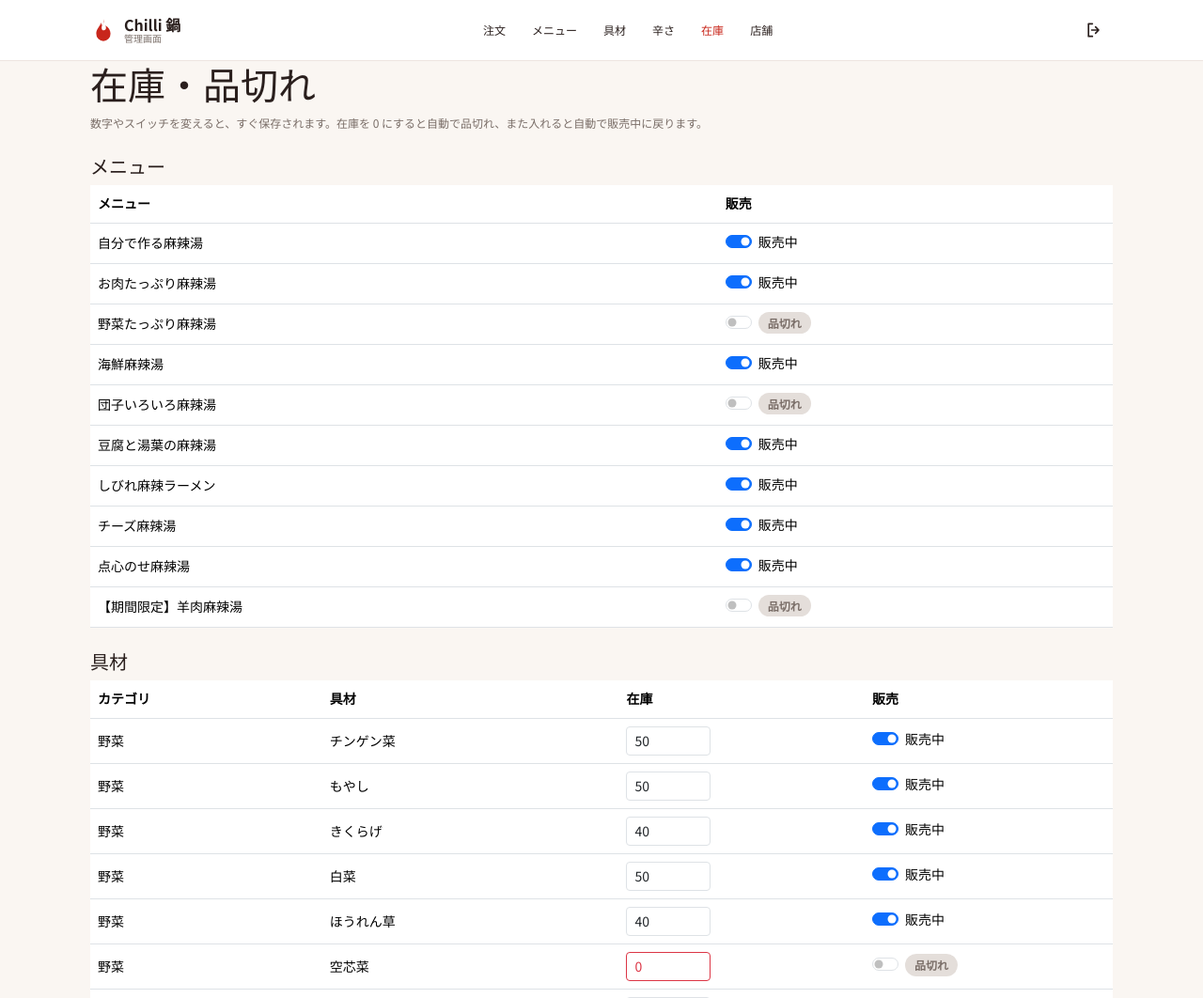
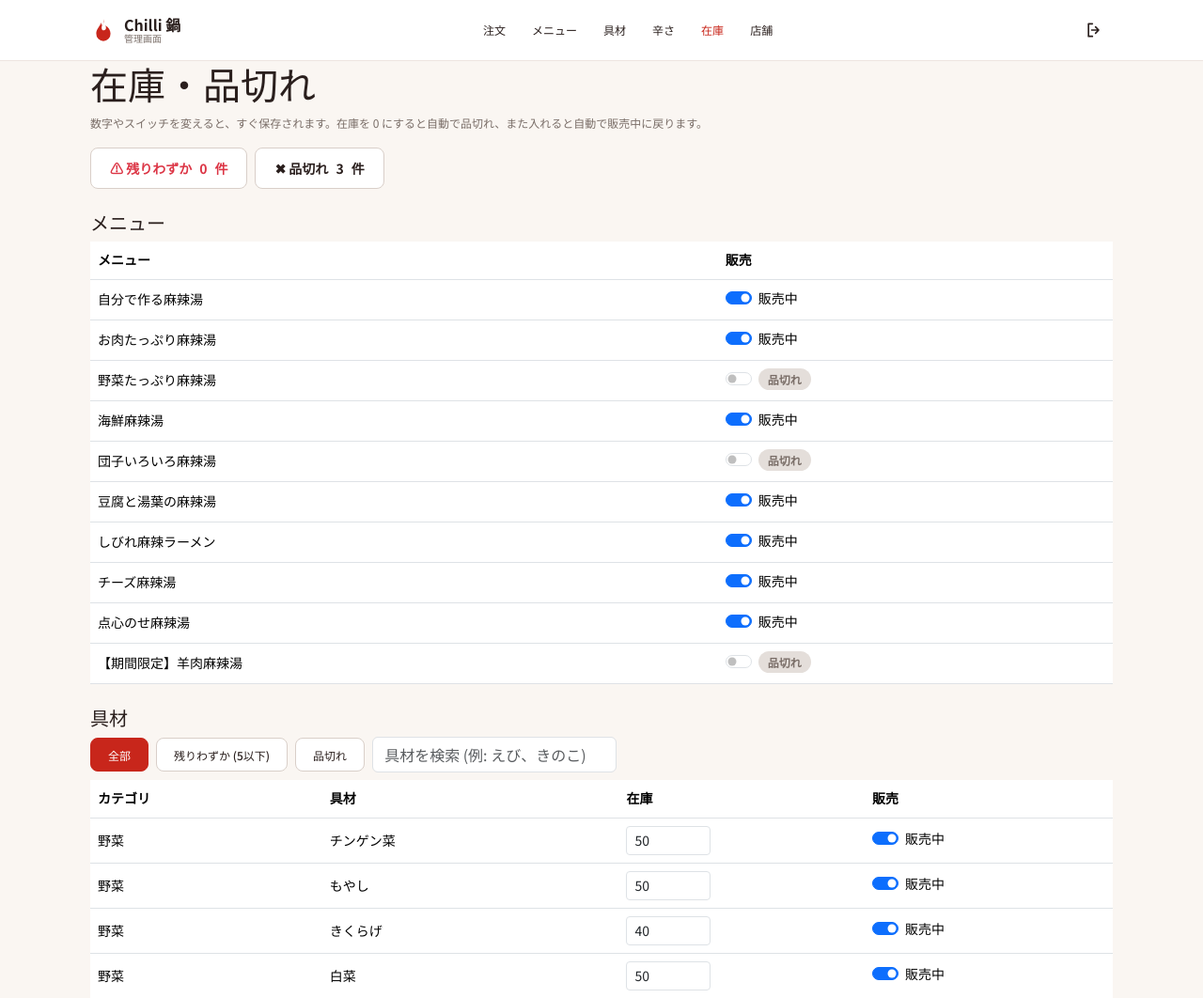
Before and after one commit to Shein1101/Malatang, a PHP site: page /stock.php in a window 1280 px wide. Shown: the top 1062 px of the page at 94% size. Run offline with PHP 8.4, Linux system fonts and the light colour scheme; the visitor is signed in with stand-in values (Sample User, id 1); data comes from the database, SQL or seed files in the repository.

Commit message:
[FEAT] Admin stock page: summary, filter, search; ingredients page: search
- admin/stock.php: 残りわずか / 品切れ summary buttons, filter tabs
  (全部 / 残りわずか / 品切れ) and search (hiragana → katakana OK)
- admin/ingredients.php: search bar, stock shown read-only (red if ≤5),
  保存 sends price only; stock is changed on stock.php
- admin/options.php: move 辛さを追加 form above the table

Co-Authored-By: Claude Opus 5.5 <noreply@anthropic.com>

```diff
--- a/admin/stock.php
+++ b/admin/stock.php
@@ -11,6 +11,12 @@ include '../includes/admin_header.php';
   <p class="caption">数字やスイッチを変えると、すぐ保存されます。在庫を 0 にすると自動で品切れ、また入れると自動で販売中に戻ります。</p>
   <p id="message"></p>
 
+  <!-- 🆕 まとめ: 今すぐ見るべき具材の数 (押すとその一覧にしぼる) -->
+  <div class="d-flex flex-wrap gap-2 mb-3">
+    <button type="button" class="btn btn-outline text-danger" data-filter="low">⚠ 残りわずか <strong id="countLow">-</strong> 件</button>
+    <button type="button" class="btn btn-outline" data-filter="out">✖ 品切れ <strong id="countOut">-</strong> 件</button>
+  </div>
+
   <!-- メニュー (ON / OFF だけ) -->
   <h2 class="h5 mt-4">メニュー</h2>
   <table class="table align-middle">
@@ -19,7 +25,20 @@ include '../includes/admin_header.php';
   </table>
 
   <!-- 具材 (在庫数 + ON / OFF) -->
-  <h2 class="h5 mt-4">具材</h2>
+  <h2 class="h5 mt-4" id="ingTitle">具材</h2>
+
+  <!-- 🆕 しぼりこみ (全部 / 残りわずか / 品切れ) + 検索 -->
+  <div class="d-flex flex-wrap align-items-center gap-2 mb-2">
+    <div class="tabs">
+      <button type="button" class="tab is-active" data-filter="all">全部</button>
+      <button type="button" class="tab" data-filter="low">残りわずか (5以下)</button>
+      <button type="button" class="tab" data-filter="out">品切れ</button>
+    </div>
+    <input id="search" type="search" class="form-control" style="max-width:260px"
+           placeholder="具材を検索 (例: えび、きのこ)" autocomplete="off">
+    <span id="searchCount" class="text-muted small"></span>
+  </div>
+
   <table class="table align-middle">
     <thead><tr><th>カテゴリ</th><th>具材</th><th>在庫</th><th>販売</th></tr></thead>
     <tbody id="ingList"><tr><td colspan="4">読み込み中…</td></tr></tbody>
@@ -62,11 +81,16 @@ async function loadAll() {
   document.getElementById('menuList').innerHTML = rows;
 
   rows = '';
+  let countLow = 0, countOut = 0;
   for (const i of ings.data) {
     // 在庫が 5 以下なら赤くして目立たせる
     const low = i.stock <= 5 ? 'border-danger text-danger' : '';
+    // 🆕 しぼりこみ用: out = 品切れ / low = 販売中だけど残り 5 以下 / ok
+    const state = !i.is_available ? 'out' : (i.stock <= 5 ? 'low' : 'ok');
+    if (state === 'out') countOut++;
+    if (state === 'low') countLow++;
     rows += `
-      <tr>
+      <tr data-state="${state}" data-search="${esc(normalize(i.name + ' ' + i.category_name))}">
         <td>${esc(i.category_name)}</td>
         <td>${esc(i.name)}</td>
         <td><input type="number" min="0" class="form-control form-control-sm ${low}" style="width:90px"
@@ -75,7 +99,58 @@ async function loadAll() {
       </tr>`;
   }
   document.getElementById('ingList').innerHTML = rows;
+  document.getElementById('countLow').textContent = countLow;
+  document.getElementById('countOut').textContent = countOut;
+  filterList();   // 🆕 保存して表を作り直しても、しぼりこみ・検索はそのまま
 }
+
+// 🆕 検索用に文字をそろえる: 小文字にする / ひらがな → カタカナ / 前後の空白をとる
+function normalize(s) {
+  return String(s ?? '').toLowerCase().trim()
+    .replace(/[ぁ-ゖ]/g, c => String.fromCharCode(c.charCodeAt(0) + 0x60));
+}
+
+// 🆕 今のしぼりこみ (all / low / out) と検索の文字に合う行だけ見せる
+let filter = 'all';
+function filterList() {
+  const word = normalize(document.getElementById('search').value);
+  const rows = document.querySelectorAll('#ingList tr[data-state]');
+  let shown = 0;
+  rows.forEach(tr => {
+    const hit = (filter === 'all' || tr.dataset.state === filter)
+             && (word === '' || tr.dataset.search.includes(word));
+    tr.hidden = !hit;
+    if (hit) shown++;
+  });
+
+  // 見つからないときのメッセージ行
+  const empty = document.getElementById('noResult');
+  if (shown === 0 && rows.length > 0) {
+    if (!empty) {
+      document.getElementById('ingList').insertAdjacentHTML('beforeend',
+        '<tr id="noResult"><td colspan="4" class="text-muted">該当する具材はありません</td></tr>');
+    }
+  } else if (empty) {
+    empty.remove();
+  }
+  const all = filter === 'all' && word === '';
+  document.getElementById('searchCount').textContent = all ? '' : `${shown} / ${rows.length} 件`;
+}
+document.getElementById('search').addEventListener('input', filterList);
+
+// 🆕 しぼりこみボタン (上のまとめボタンも同じ動き)
+document.querySelectorAll('[data-filter]').forEach(btn => {
+  btn.addEventListener('click', () => {
+    filter = btn.dataset.filter;
+    document.querySelectorAll('.tab[data-filter]').forEach(t =>
+      t.classList.toggle('is-active', t.dataset.filter === filter));
+    filterList();
+    // まとめボタンから来たときは、具材の表まで動かす
+    if (!btn.classList.contains('tab')) {
+      document.getElementById('ingTitle').scrollIntoView({ behavior: 'smooth' });
+    }
+  });
+});
 
 // 2. 何かを変えたら、すぐ PUT で保存
 document.querySelector('main').addEventListener('change', async (e) => {
```
Also changed, not shown: admin/ingredients.php (+48 -7 lines), admin/options.php (+18 -18 lines).
